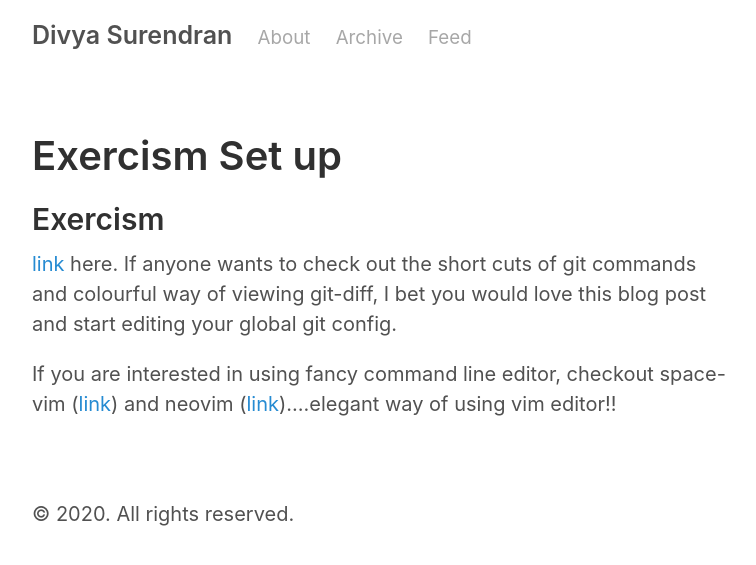
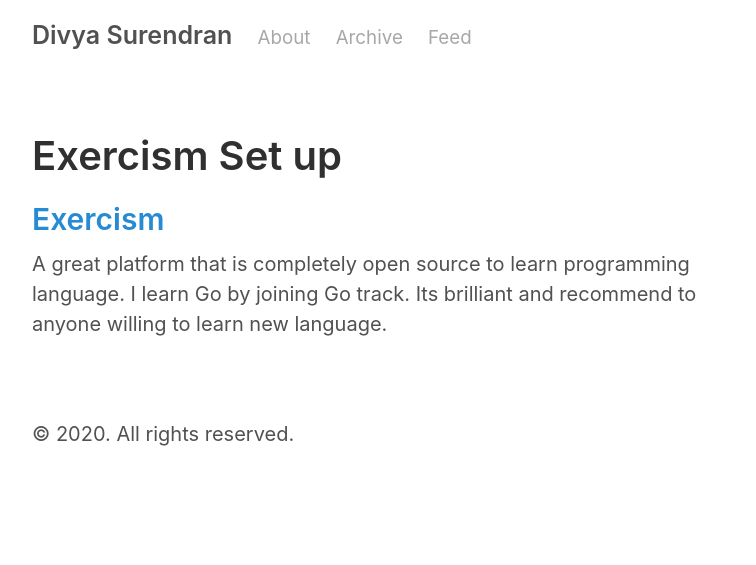
Before and after one commit to divyaspec/divyaspec.github.io, a Jekyll site: the page built from _posts/2017-12-28-Exercism-Set-Up.md, in a window 1280 px wide. Shown: the top 565 px of the page, without its empty margins (258-1014 px from the left). Built offline with Jekyll 4.4.1, drawn with Linux system fonts in a browser that asks for light colours.

Commit message:
more info added to exercism

```diff
--- a/_posts/2017-12-28-Exercism-Set-Up.md
+++ b/_posts/2017-12-28-Exercism-Set-Up.md
@@ -3,8 +3,7 @@ layout: page
 title: Exercism Set up
 ---
 
-## Exercism
-
- [link](https://blog.scottnonnenberg.com/better-git-configuration/) here. If anyone wants to check out the short cuts of git commands and colourful way of viewing git-diff, I bet you would love this blog post and start editing your global git config.
-
-If you are interested in using fancy command line editor, checkout space-vim ([link](http://vim.liuchengxu.org/)) and neovim ([link](https://neovim.io/))....elegant way of using vim editor!!
+## [Exercism](https://exercism.io/tracks/go)
+A great platform that is completely open source to learn programming language.
+I learn Go by joining Go track. Its brilliant and recommend to anyone willing
+to learn new language.
```
